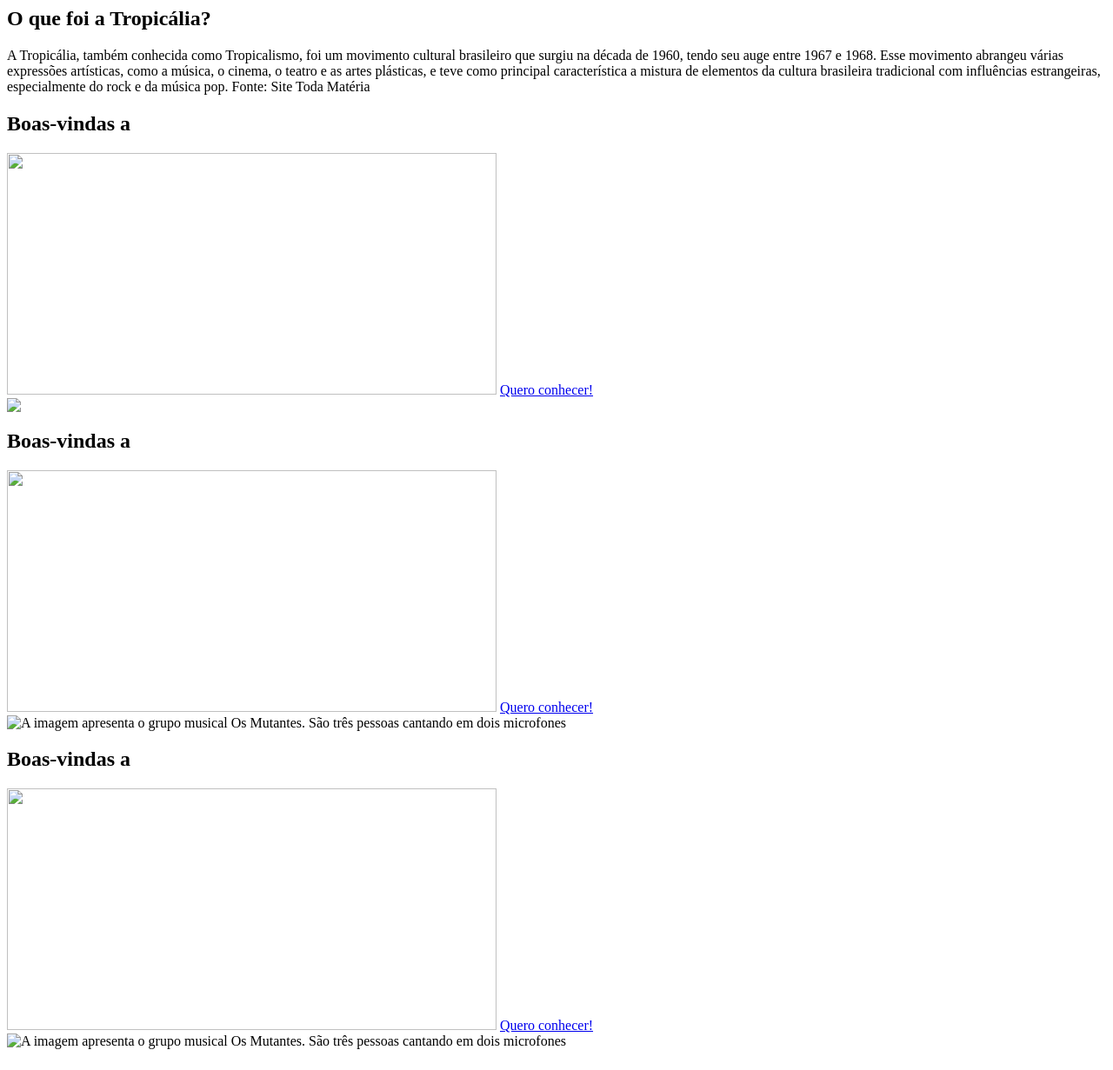
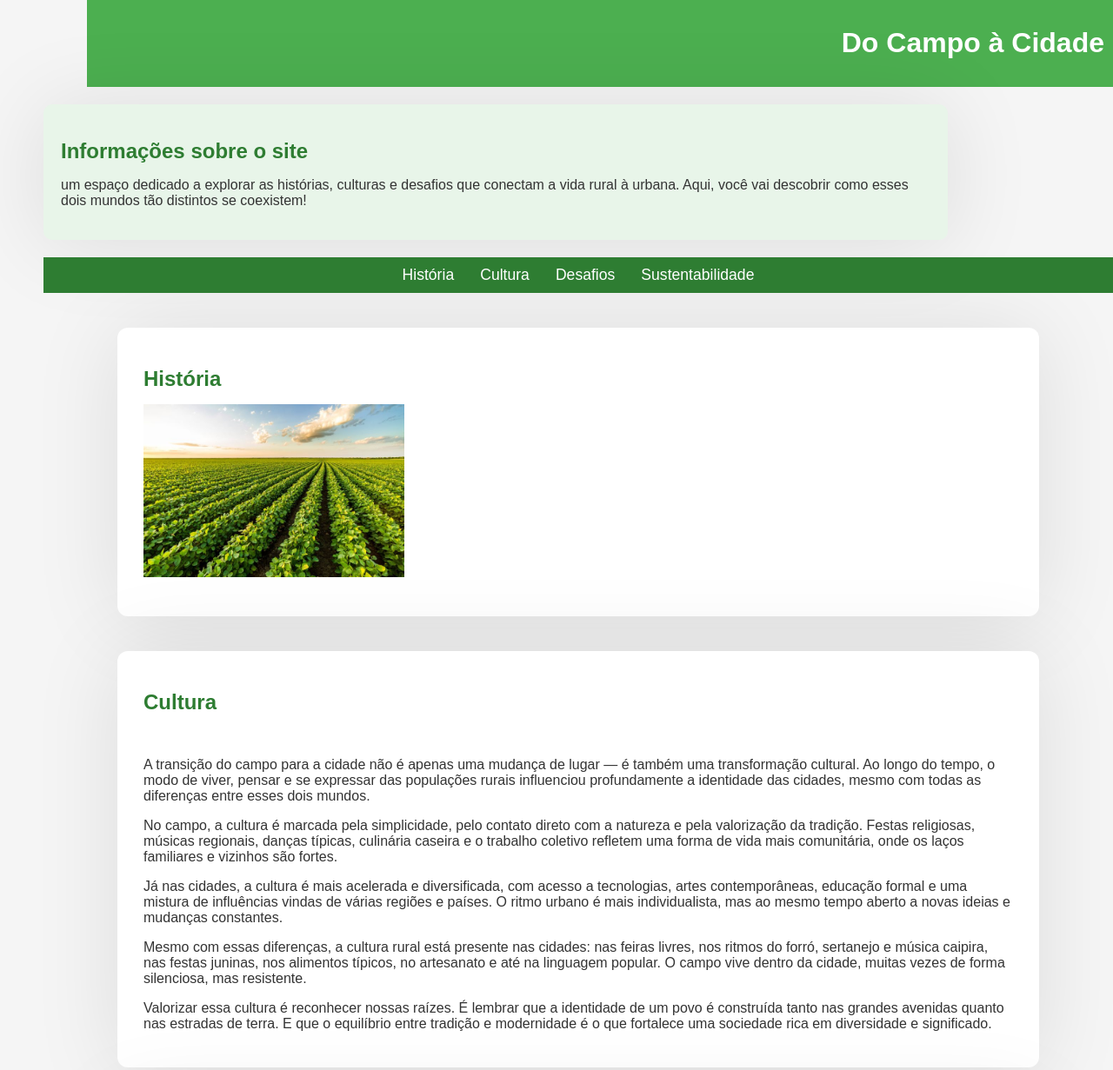
Before and after one commit to otaviodesouza/campo-a-cidade, a plain HTML site: page index.html in a window 1280 px wide. Shown: the top 1231 px of the page at 87% size. Drawn offline with Linux system fonts and the light colour scheme.

Commit message:
Add files via upload

```diff
--- a/index.html
+++ b/index.html
@@ -1,43 +1,86 @@
-<section id="tropicalia" class="my-5 pt-6 secao-tropicalia">
-    <div class="container d-flex align-items-center">
-            <div class="col-5">
-                    <h2>O que foi a Tropicália?</h2>
-                    <p class="p-2">A Tropicália, também conhecida como Tropicalismo, foi um movimento cultural
-                            brasileiro que surgiu na década de 1960, tendo seu auge entre 1967 e 1968. Esse movimento
-                            abrangeu várias expressões artísticas, como a música, o cinema, o teatro e as artes plásticas, e
-                            teve como principal característica a mistura de elementos da cultura brasileira tradicional com
-                            influências estrangeiras, especialmente do rock e da música pop. Fonte: Site Toda Matéria</p>
-            </div>
-    </div>
-</section>
-<section id="inicio" class="my-5">
-    <div class="inicio-fundo d-flex justify-content-between align-items-center">
-            <div class="esquerda-conteudo">
-                    <h1 class="display-4 text-white fst-italic fw-bold">Boas-vindas a</h1>
-                    <img src="img/logo-2.png" class="mb-3" width="563"
-                            height="278" loading="lazy">
-                    <a href="#tropicalia"
-                            class="btn btn-primary btn-lg botao-inicio fw-semibold">Quero conhecer!</a>
-            </div>
-            <img src="img/lossy-page1-640px-Os_Mutantes.tif (1).png" class="img-fluid img-inicio">
-        </div>
-</section>
-<section id="inicio" class="my-5">
-    <div class="inicio-fundo d-flex justify-content-between align-items-center">
-            <div class="esquerda-conteudo">
-                    <h1 class="display-4 text-white fst-italic fw-bold">Boas-vindas a</h1>
-                    <img src="img/logo-2.png" class="mb-3" width="563" height="278" loading="lazy">
-                    <a href="#tropicalia" class="btn btn-primary btn-lg botao-inicio fw-semibold">Quero conhecer!</a>
-            </div>
-            <img src="img/lossy-page1-640px-Os_Mutantes.tif (1).png" alt="A imagem apresenta o grupo musical Os Mutantes. São três pessoas cantando em dois microfones" title="Os Mutantes - CC0 Domínio Público / Acervo Arquivo Nacional" class="img-fluid img-inicio">
-    </div>
-</section><section id="inicio" class="my-5">
-        <div class="inicio-fundo d-flex justify-content-between align-items-center">
-                <div class="esquerda-conteudo">
-                        <h1 class="display-4 text-white fst-italic fw-bold">Boas-vindas a</h1>
-                        <img src="img/logo-2.png" class="mb-3" width="563" height="278" loading="lazy">
-                        <a href="#tropicalia" class="btn btn-primary btn-lg botao-inicio fw-semibold">Quero conhecer!</a>
-                </div>
-                <img src="img/lossy-page1-640px-Os_Mutantes.tif (1).png" alt="A imagem apresenta o grupo musical Os Mutantes. São três pessoas cantando em dois microfones" title="Os Mutantes - CC0 Domínio Público / Acervo Arquivo Nacional" class="img-fluid img-inicio">
-        </div>
-</section>
+<!DOCTYPE html>
+<html lang="pt">
+<head>
+    <meta charset="UTF-8">
+    <meta name="viewport" content="width=device-width, initial-scale=1.0">
+    <title>Menu de Navegação - Do Campo à Cidade</title>
+    <link rel="stylesheet" href="style.css">
+</head>
+<body>
+    <header>
+        <h1>Do Campo à Cidade</h1>
+
+
+      </header>
+
+      <section class="campo">
+        <h2>Informações sobre o site</h2>
+        <p>um espaço dedicado a explorar as histórias, culturas e desafios que conectam a vida rural à urbana. Aqui, você vai descobrir como esses dois mundos tão distintos se coexistem!</p>
+      </section>
+      <nav>
+        <ul>
+          <li><a href="#historia">História</a></li>
+          <li><a href="#cultura">Cultura</a></li>
+          <li><a href="#desafios">Desafios</a></li>
+          <li><a href="#sustentabilidade">Sustentabilidade</a></li>
+
+        </ul>
+      </nav>
+
+      <section id="historia">
+
+        <h2>História</h2>
+        <img src="agrinho img 1.jpg" alt="desmontração do campo " width="300">
+        <html lang="pt-br">
+            <head>
+              <meta charset="UTF-8">
+              <title>Durante muito tempo, a vida no campo era o coração pulsante de muitas sociedades. As pessoas viviam em pequenas comunidades rurais, cultivando a terra, criando animais e mantendo uma relação íntima com a natureza. As famílias eram numerosas, os vizinhos se ajudavam, e o ritmo da vida seguia o ciclo das estações: plantar, colher, celebrar.</p>
+                <p>Mas tudo começou a mudar com a chegada das máquinas, das indústrias e das novas formas de trabalho. As cidades cresceram, oferecendo oportunidades que o campo não conseguia mais garantir: empregos variados, acesso à educação, hospitais, comércio e tecnologia. Muitos jovens passaram a sonhar com uma vida diferente — uma vida urbana.</p>
+                <p>Assim, aos poucos, milhares de famílias deixaram suas terras e migraram para os centros urbanos em busca de uma vida melhor. O campo se esvaziou, e a cidade se encheu de histórias, sotaques e tradições vindas de todo lugar.</p>
+                <p>Essa mudança trouxe desafios. O ritmo na cidade era acelerado, o espaço era apertado, e as relações humanas ficaram mais distantes. Muitos enfrentaram dificuldades de adaptação, saudade do verde e do silêncio do campo.</p>
+                <p>No entanto, com o tempo, a fusão entre esses dois mundos criou novas culturas. Feiras de produtos orgânicos, festas típicas no meio urbano, comunidades que resgatam tradições rurais... Tudo isso mostra que o campo não morreu: ele vive dentro da cidade, nos hábitos, nas lembranças e na resistência de quem carrega suas raízes.</p></title>
+            </head>
+            <body>
+
+              <p style="text-align: right;"></p>
+
+
+    </section>
+
+
+      <section id="cultura">
+        <h2>Cultura</h2>
+        <img src="" alt="" width="300">
+        <p>A transição do campo para a cidade não é apenas uma mudança de lugar — é também uma transformação cultural. Ao longo do tempo, o modo de viver, pensar e se expressar das populações rurais influenciou profundamente a identidade das cidades, mesmo com todas as diferenças entre esses dois mundos.</p>
+        <p>No campo, a cultura é marcada pela simplicidade, pelo contato direto com a natureza e pela valorização da tradição. Festas religiosas, músicas regionais, danças típicas, culinária caseira e o trabalho coletivo refletem uma forma de vida mais comunitária, onde os laços familiares e vizinhos são fortes.</p>
+        <p>Já nas cidades, a cultura é mais acelerada e diversificada, com acesso a tecnologias, artes contemporâneas, educação formal e uma mistura de influências vindas de várias regiões e países. O ritmo urbano é mais individualista, mas ao mesmo tempo aberto a novas ideias e mudanças constantes.</p>
+        <p>Mesmo com essas diferenças, a cultura rural está presente nas cidades: nas feiras livres, nos ritmos do forró, sertanejo e música caipira, nas festas juninas, nos alimentos típicos, no artesanato e até na linguagem popular. O campo vive dentro da cidade, muitas vezes de forma silenciosa, mas resistente.</p>
+        <p>Valorizar essa cultura é reconhecer nossas raízes. É lembrar que a identidade de um povo é construída tanto nas grandes avenidas quanto nas estradas de terra. E que o equilíbrio entre tradição e modernidade é o que fortalece uma sociedade rica em diversidade e significado.</p>
+      </section>
+
+      <section id="desafios">
+        <h2>Desafios</h2>
+        <img src="" alt="" width="300">
+        <h1>Desigualdade social e urbana</h1>
+        <p> O rápido crescimento das cidades, causado pelo êxodo rural, resultou em periferias superlotadas, falta de moradia adequada, transporte precário e aumento da desigualdade. Muitas pessoas migraram em busca de oportunidades, mas acabaram enfrentando dificuldades para se integrar ao mercado de trabalho urbano.</p>
+        <h1>Abandono e envelhecimento do campo</h2>
+        <p>Com a migração da população jovem para as cidades, muitas comunidades rurais foram enfraquecidas. A mão de obra diminuiu, e áreas agrícolas passaram a ser negligenciadas, afetando a produção de alimentos e a preservação de saberes tradicionais.</p>
+        <h1>Pressão sobre os serviços públicos</h1>
+        <p>Crescimentos urbanos desordenados sobrecarregaram escolas, hospitais, saneamento básico e segurança pública. A falta de planejamento urbano dificultou a oferta de serviços essenciais com qualidade e equidade.</p>
+        <h1>Perda da identidade cultural</h1>
+        <p>Ao deixar o campo, muitas pessoas se distanciam de suas raízes culturais. Tradições, costumes e modos de vida do interior muitas vezes se perdem no ritmo acelerado e padronizado das grandes cidades.</p>
+        <h1>Desequilíbrio ambiental</h1>
+        <p>O avanço urbano sobre áreas verdes e a exploração intensa de recursos naturais geram impactos ambientais como poluição, desmatamento e escassez de água. A desconexão entre quem produz e quem consome também dificulta uma relação mais consciente com a natureza.</p>
+      </section>
+
+      <section id="sustentabilidade">
+        <h2>Sustentabilidade</h2>
+        <img src="" alt="" width="300">
+        <p>Conteúdo da sustentabilidade...</p>
+      </section>
+    <footer>
+        iframe width= '500' height '200'
+    </footer>
+
+</body>
+</html>
--- /dev/null
+++ b/style.css
@@ -0,0 +1,112 @@
+body {
+    font-family: Arial, sans-serif;
+    background-color: #fdf6e3;
+    color: #333;
+    margin: 0;
+    padding: 0;
+    margin-left: 50px;
+  }
+
+  header {
+    background-color: #4CAF50;
+    color: white;
+    padding: 10px;
+    text-align: right ;
+    margin-left: 50px;
+  }
+
+  section {
+    padding: 30px;
+  }
+
+  .campo, .cidade {
+    margin: 20px 0;
+    padding: 20px;
+    border-radius: 10px;
+  }
+
+  .campo {
+    background-color: #e8f5e9;
+  }
+
+  .cidade {
+    background-color: #e3f2fd;
+  }
+
+  button {
+    background-color: #4CAF50;
+    color: white;
+    padding: 10px 20px;
+    border: none;
+    font-size: 16px;
+    border-radius: 5px;
+    cursor: pointer;
+    margin: 20px auto;
+    display: block;
+  }
+
+  button:hover {
+    background-color: #388e3c;
+  }
+
+  footer {
+    text-align: center;
+    font-size: 14px;
+    color: #888;
+    padding: 10px;
+    text-align: center;
+  }
+  body {
+    font-family: Arial, sans-serif;
+    margin: 10;
+    padding: 0 0px;
+    background-color: #f5f5f5;
+    color: #333;
+  }
+
+  nav {
+    background-color: #2e7d32;
+    padding: 10px 100px;
+    position: sticky;
+    text-align: right;
+    top: 0;
+    z-index: 100;
+  }
+
+  nav ul {
+    list-style: none;
+    display: flex;
+    gap: 30px;
+    justify-content: center;
+    margin: 0;
+    padding: 0;
+  }
+
+  nav ul li a {
+    color: white;
+    text-decoration: none;
+    font-weight: 6000;
+    font-size: 1.1em;
+    transition: color 0.3s;
+  }
+
+  nav ul li a:hover {
+    color: #a5d6a7;
+  }
+
+  section {
+    max-width: 1000px;
+    margin: 40px auto;
+    background: white;
+    padding: 25px 30px;
+    border-radius: 12px;
+    box-shadow: 0 4px 100px rgb(0 0 0 / 0.1);
+  }
+
+  h2 {
+    color: #2e7d32;
+    margin-bottom: 15px;
+  }
+</style>
+</head>
+</body>
```
Also changed, not shown: agrinho img 1.jpg (added), 1 other file.
